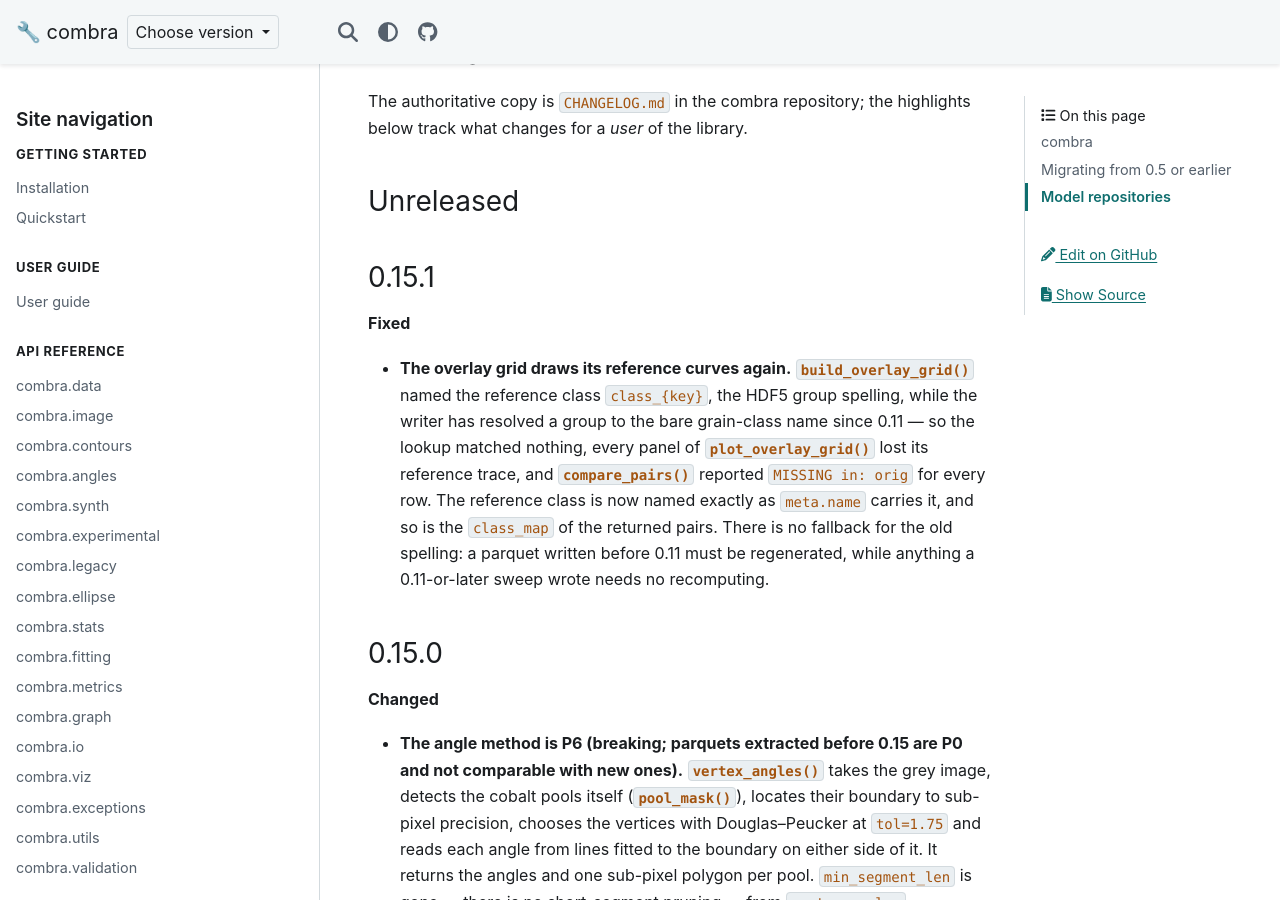
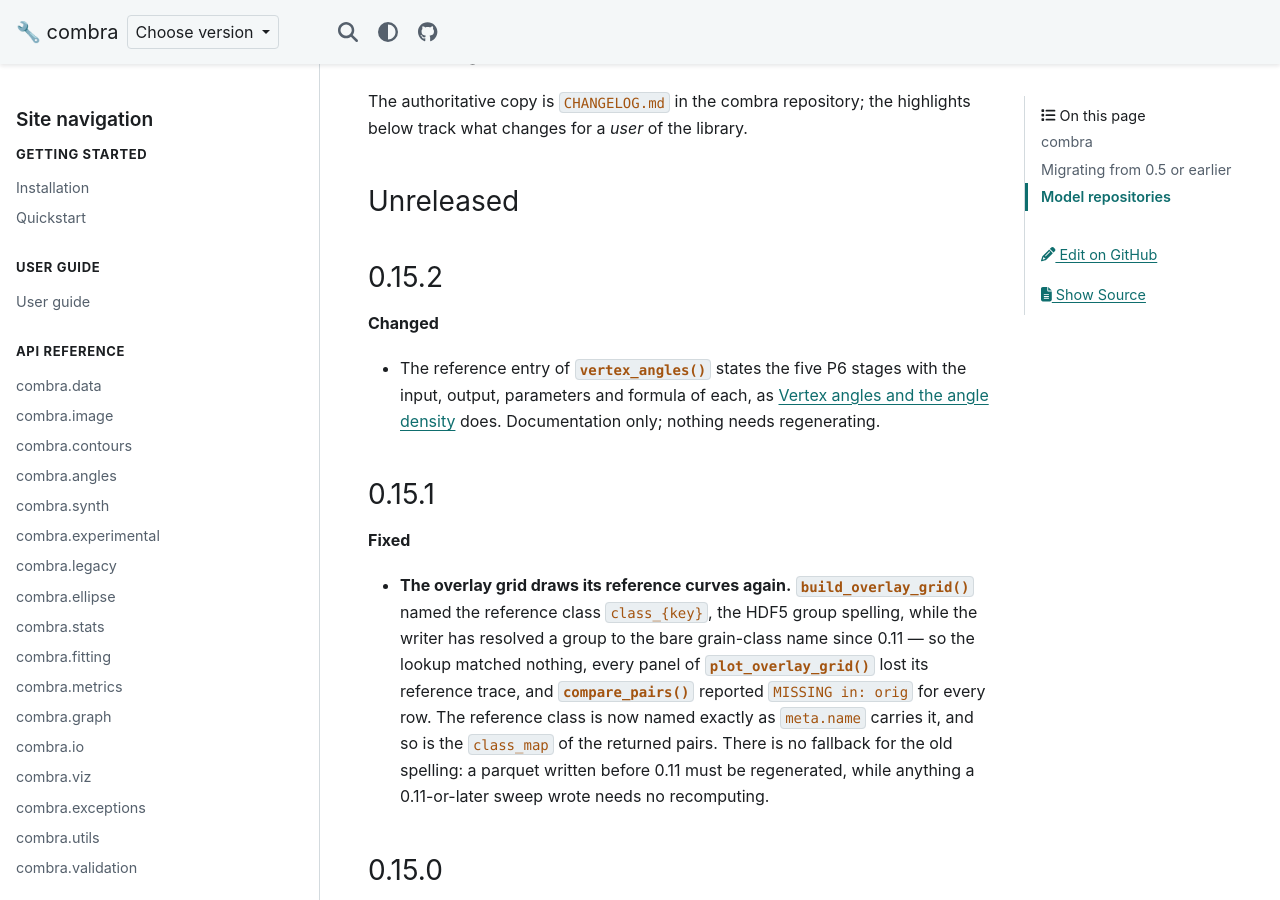
Before and after one commit to dkagramanyan/combra_docs, a Sphinx documentation site: the page built from docs/release_notes.md, in a window 1280 px wide and 900 px high, scrolled down 307 px. Built offline with Sphinx 7.4.7 and the PyData theme 0.15.4, drawn with Linux system fonts in a browser that asks for light colours.

Commit message:
Document combra 0.15.2: the vertex_angles stages
Co-Authored-By: Claude Opus 5.5 (1M context) <noreply@anthropic.com>

````diff
--- a/docs/conf.py
+++ b/docs/conf.py
@@ -25,7 +25,7 @@ import combra  # noqa: E402
 project = "combra"
 copyright = "2026, D.G.Kagramanyan"
 author = "D.G.Kagramanyan"
-release = "0.15.1"
+release = "0.15.2"
 version = "0.15"
 
 # -- General configuration ---------------------------------------------------
--- a/docs/index.md
+++ b/docs/index.md
@@ -7,7 +7,7 @@ distribution metrics.
 ```{doctest}
 >>> import combra
 >>> combra.__version__
-'0.15.1'
+'0.15.2'
 ```
 
 ```{toctree}
--- a/docs/release_notes.md
+++ b/docs/release_notes.md
@@ -8,6 +8,15 @@ The authoritative copy is `CHANGELOG.md` in the combra repository; the highlight
 below track what changes for a *user* of the library.
 
 ### Unreleased
+
+### 0.15.2
+
+**Changed**
+
+- The reference entry of {py:func}`~combra.angles.vertex_angles` states the
+  five P6 stages with the input, output, parameters and formula of each, as
+  {doc}`user_guide/angles` does. Documentation only; nothing needs
+  regenerating.
 
 ### 0.15.1
 
````
